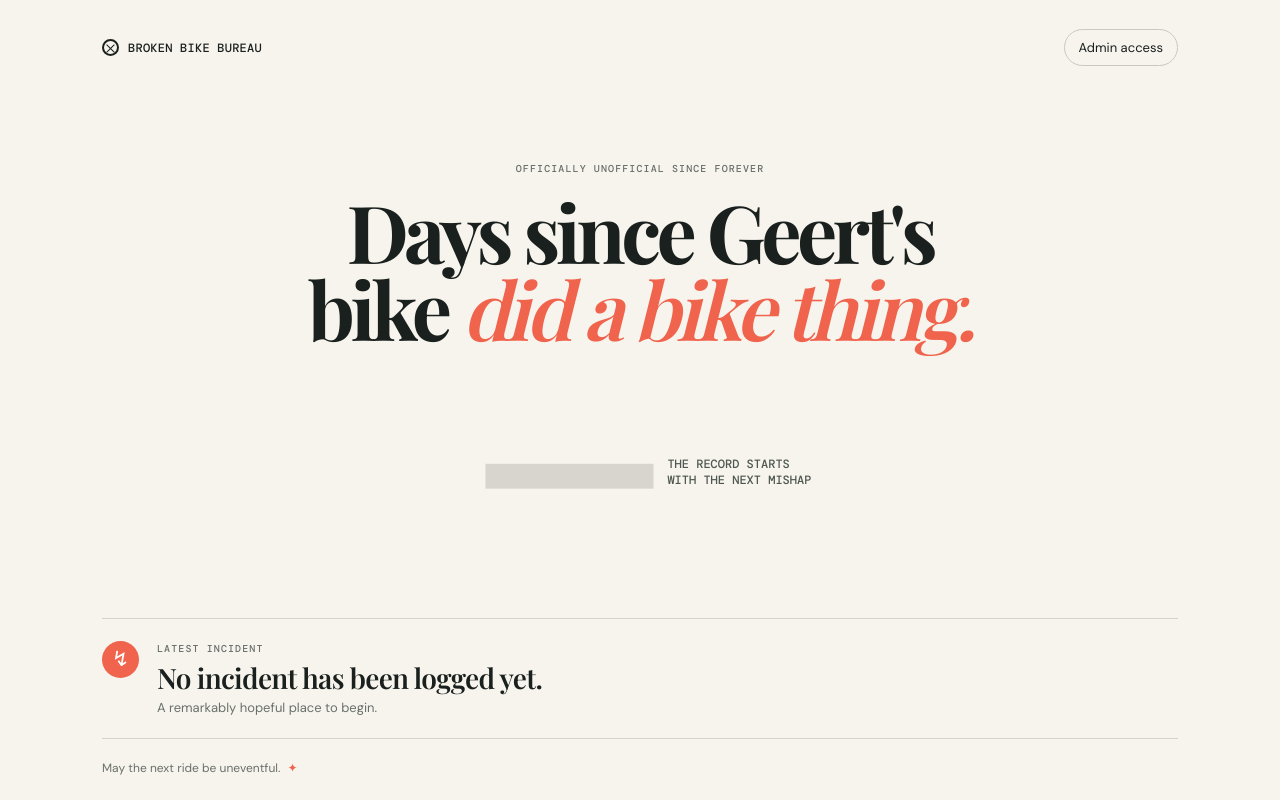
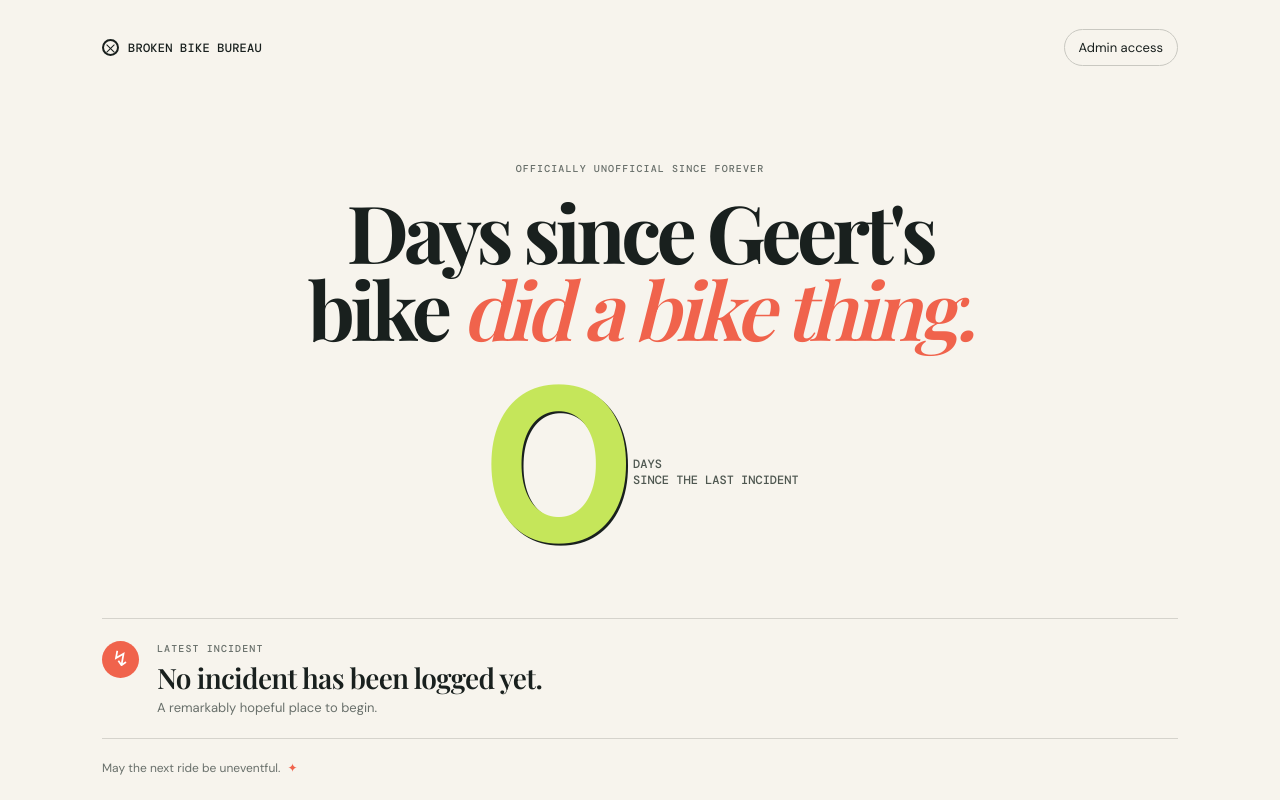
Before and after one commit to SBolivarLoL/broken-bike, a Next.js app: page / in a window 1280 px wide. Built offline with nearby package versions, Linux system fonts and the light colour scheme; no server answers; a web font is replaced by a local one.

Commit message:
Show a live day counter from zero

```diff
--- a/app/globals.css
+++ b/app/globals.css
@@ -31,7 +31,6 @@ nav { display: flex; align-items: center; justify-content: space-between; }
 .counter { display: flex; align-items: center; gap: 21px; }
 .counter span { color: var(--lime); font: 700 clamp(116px, 18vw, 220px)/.72 "DM Sans", sans-serif; letter-spacing: -.11em; text-shadow: 2px 2px 0 var(--ink); }
 .counter p { margin: 13px 0 0; color: #4e5750; text-align: left; font: 500 12px/1.38 "DM Mono", monospace; text-transform: uppercase; }
-.no-record span { color: #d7d5ce; text-shadow: none; }
 .incident { border-top: 1px solid #d5d3cc; border-bottom: 1px solid #d5d3cc; padding: 22px 0; display: flex; gap: 18px; align-items: flex-start; }
 .incident-icon { background: var(--coral); width: 37px; height: 37px; flex: 0 0 auto; border-radius: 50%; display: grid; place-items: center; color: white; font-size: 21px; }
 .incident .eyebrow { margin-top: 2px; }
--- a/app/page.tsx
+++ b/app/page.tsx
@@ -2,6 +2,7 @@ import { cookies } from "next/headers";
 import Link from "next/link";
 
 import { AdminPanel } from "@/components/admin-panel";
+import { DayCounter } from "@/components/day-counter";
 import { adminCookie, isAdmin } from "@/lib/auth";
 import { getBikeRecord } from "@/lib/store";
 
@@ -29,17 +30,7 @@ export default async function Home() {
         <p className="eyebrow">Officially unofficial since forever</p>
         <h1 id="page-title">Days since Geert&apos;s bike <em>did a bike thing.</em></h1>
 
-        {record ? (
-          <div className="counter" aria-label={`${record.daysBroken} days`}>
-            <span>{record.daysBroken}</span>
-            <p>{record.daysBroken === 1 ? "whole day" : "whole days"}<br />of relative peace</p>
-          </div>
-        ) : (
-          <div className="counter no-record">
-            <span>—</span>
-            <p>The record starts<br />with the next mishap</p>
-          </div>
-        )}
+        <DayCounter key={record?.brokenAt ?? "no-record"} brokenAt={record?.brokenAt} />
       </section>
 
       <section className="incident" aria-label="Latest incident">
--- /dev/null
+++ b/components/day-counter.tsx
@@ -0,0 +1,24 @@
+"use client";
+
+import { useEffect, useState } from "react";
+
+function daysSince(brokenAt?: string) {
+  if (!brokenAt) return 0;
+  return Math.max(0, Math.floor((Date.now() - new Date(brokenAt).getTime()) / 86_400_000));
+}
+
+export function DayCounter({ brokenAt }: { brokenAt?: string }) {
+  const [days, setDays] = useState(() => daysSince(brokenAt));
+
+  useEffect(() => {
+    const timer = window.setInterval(() => setDays(daysSince(brokenAt)), 60_000);
+    return () => window.clearInterval(timer);
+  }, [brokenAt]);
+
+  return (
+    <div className="counter" aria-label={`${days} ${days === 1 ? "day" : "days"} since the last incident`}>
+      <span>{days}</span>
+      <p>{days === 1 ? "day" : "days"}<br />since the last incident</p>
+    </div>
+  );
+}
```
